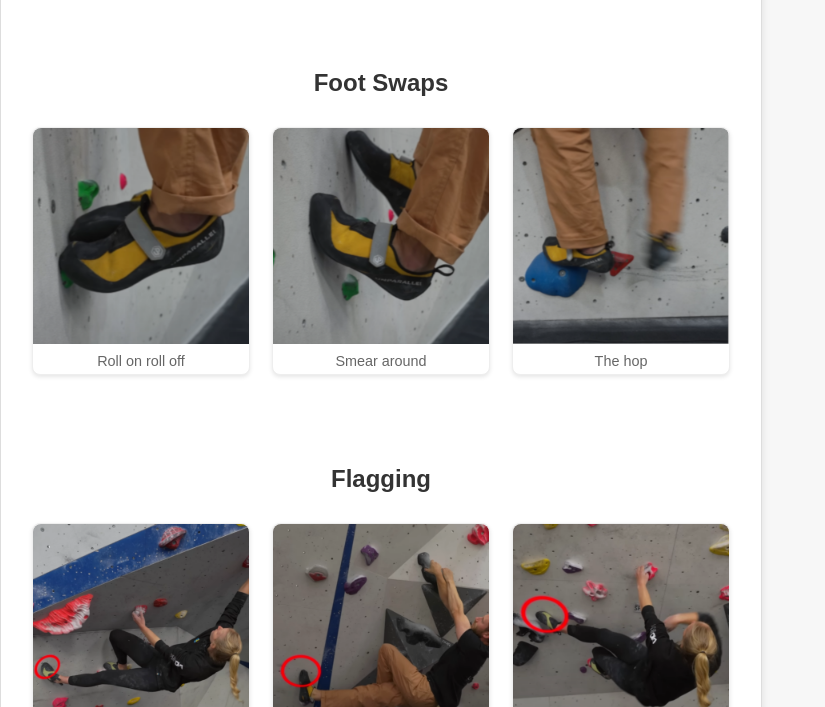
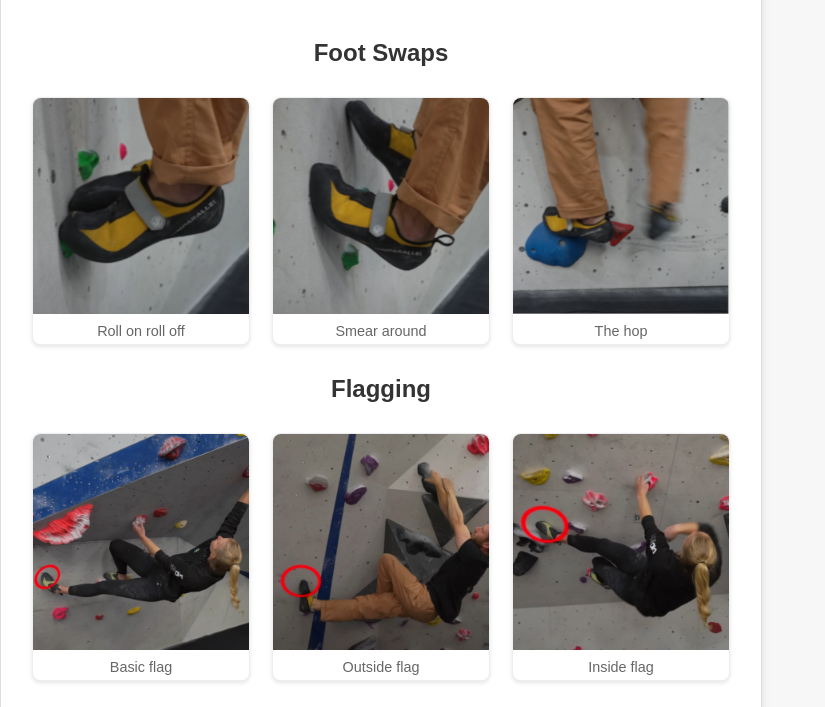
Before and after one commit to oliverlaursen/bouldering_techniques, a plain HTML site: page index.html in a window 1280 px wide. Shown: the part 82-789 px from the top of the page, without its empty margins (0-825 px from the left). Drawn offline with Linux system fonts and the light colour scheme.

Commit message:
Fixed margin

```diff
--- a/index.html
+++ b/index.html
@@ -27,7 +27,7 @@
     }
     .section {
         width: 100%;
-        margin: 30px 0;
+        margin-bottom: 30px 0;
     }
     .images-row {
         display: flex;
@@ -84,7 +84,6 @@
     <div class="section">
         <h2>Flagging</h2>
         <div class="images-row">
-            <!-- Add more images as needed, adjust the numbers for six images here -->
             <div class="image-container">
                 <img src="moves/basic_flag.png">
                 <p>Basic flag</p>
@@ -97,11 +96,11 @@
                 <img src="moves/inside_flag.png">
                 <p>Inside flag</p>
             </div>
+        </div>
     </div>
     <div class="section">
         <h2>Other techniques</h2>
         <div class="images-row">
-            <!-- Add more images as needed, adjust the numbers for six images here -->
             <div class="image-container">
                 <img src="moves/gaston.png">
                 <p>Gaston</p>
@@ -126,8 +125,8 @@
                 <img src="moves/bicycle.png">
                 <p>Bicycle</p>
             </div>
+        </div>
     </div>
-    <!-- Add more sections as needed -->
 </div>
 </body>
 </html>
```
